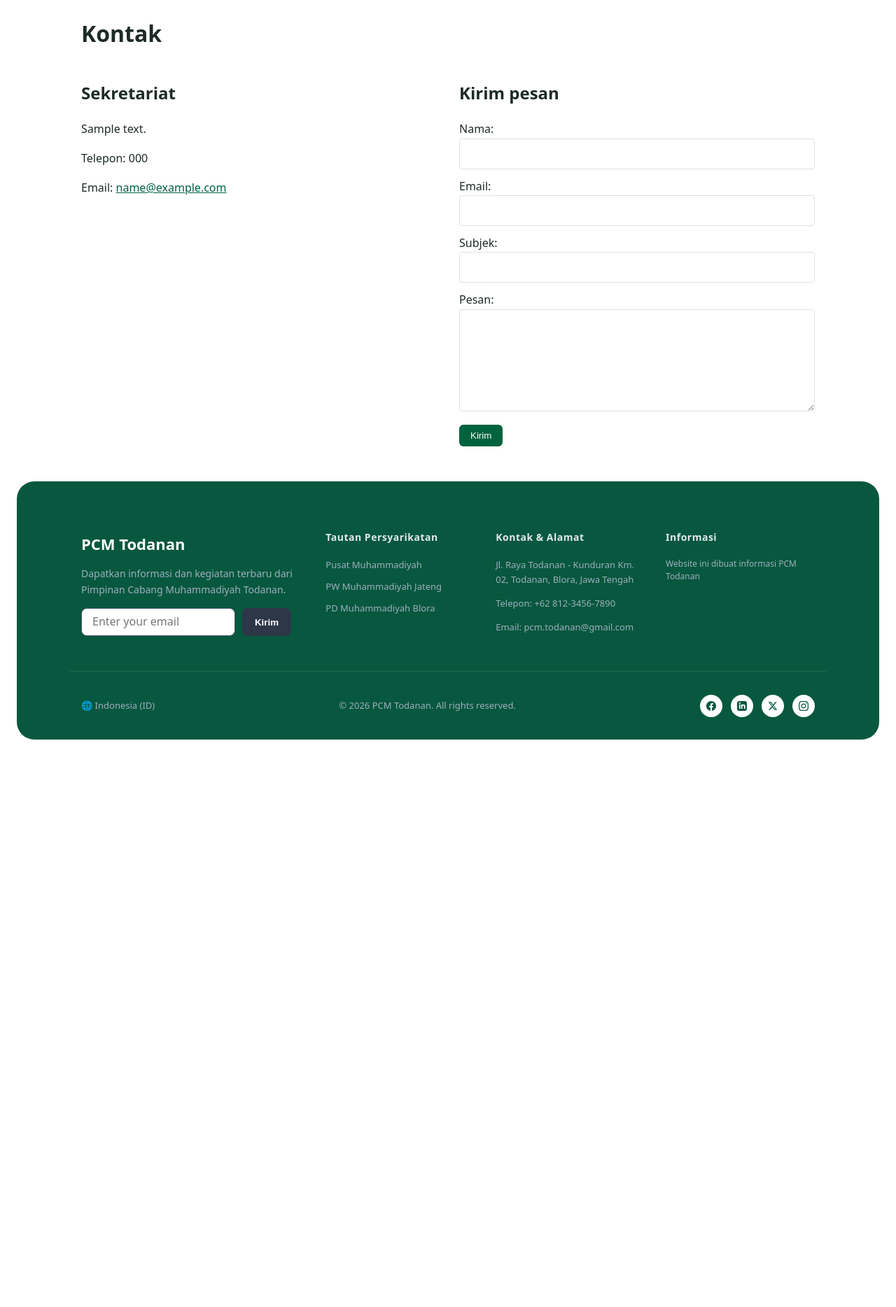
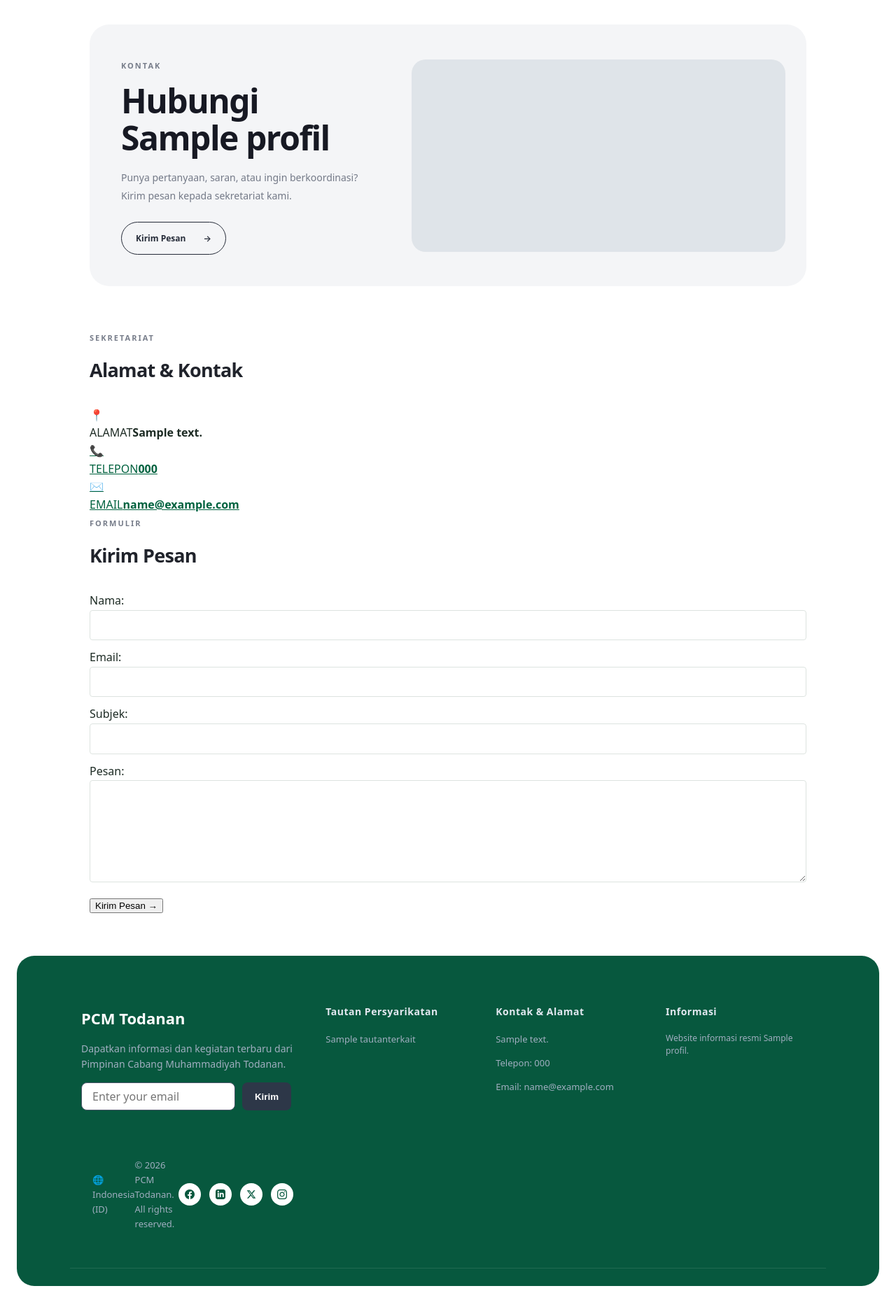
Before and after one commit to VickoBN/Group_i_Website_PCM_Todanan, a Django app: page /kontak/ in a window 1280 px wide. Shown: the part 84-1952 px from the top of the page at 70% size. Before the commit the page ends 1141 px from the top, so only its background shows below. Run offline with Django 5.2, Linux system fonts and the light colour scheme; tables that the repository leaves empty hold one stand-in row (values such as "Sample post"); parts of the project's set-up code (start-up, migrations or seed data) failed here and were passed over.

Commit message:
perbaikan di html

```diff
--- a/pcm_app/view_konten.py
+++ b/pcm_app/view_konten.py
@@ -21,12 +21,18 @@
 def berita_list(request):
     paginator = Paginator(Berita.objects.terbit(), 6)
     halaman = paginator.get_page(request.GET.get('page'))
-    return render(request, 'pcm_app/berita_list.html', {'halaman': halaman})
+    return render(request, 'pcm_app/berita.html', {
+        'halaman': halaman,
+        'daftar': halaman,
+    })
 
 def berita_detail(request, slug):
     berita = get_object_or_404(Berita.objects.terbit(), slug=slug)
     lainnya = Berita.objects.terbit().exclude(pk=berita.pk)[:3]
-    return render(request, 'pcm_app/berita_detail.html', {'berita': berita, 'lainnya': lainnya})
+    return render(request, 'pcm_app/berita.html', {
+        'berita': berita,
+        'daftar': lainnya,
+    })
 
 def agenda(request):
     sekarang = timezone.now()
--- a/templates/base.html
+++ b/templates/base.html
@@ -15,6 +15,7 @@
   <link rel='stylesheet' href='{% static 'css/berita.css' %}'>
   <link rel='stylesheet' href='{% static 'css/agenda.css' %}'>
   <link rel='stylesheet' href='{% static 'css/unduhan.css' %}'>
+  <link rel='stylesheet' href='{% static 'css/kontak.css' %}'>
 
 </head>
 <body>
--- a/templates/partials/footer.html
+++ b/templates/partials/footer.html
@@ -14,34 +14,32 @@
       </form>
     </div>
 
-    <!-- Kolom Kanan 1: Tautan Persyarikatan -->
-    <div class='footer-links-col'>
+        <div class='footer-links-col'>
       <h4>Tautan Persyarikatan</h4>
       <ul>
-        <li><a href='https://muhammadiyah.or.id' target='_blank' rel='noopener'>Pusat Muhammadiyah</a></li>
-        <li><a href='https://pwmuateng.or.id' target='_blank' rel='noopener'>PW Muhammadiyah Jateng</a></li>
-        <li><a href='#' target='_blank' rel='noopener'>PD Muhammadiyah Blora</a></li>
+        {% for t in tautan_list %}
+          <li><a href='{{ t.url }}' target='_blank' rel='noopener'>{{ t.nama }}</a></li>
+        {% empty %}
+          <li><a href='https://muhammadiyah.or.id' target='_blank' rel='noopener'>Pusat Muhammadiyah</a></li>
+        {% endfor %}
       </ul>
     </div>
 
-    <!-- Kolom Kanan 2: Kontak & Alamat -->
     <div class='footer-links-col'>
-      <h4>Kontak & Alamat</h4>
+      <h4>Kontak &amp; Alamat</h4>
       <ul>
-        <li><p>Jl. Raya Todanan - Kunduran Km. 02, Todanan, Blora, Jawa Tengah</p></li>
-        <li><p>Telepon: +62 812-3456-7890</p></li>
-        <li><p>Email: pcm.todanan@gmail.com</p></li>
+        {% if profil.alamat %}<li><p>{{ profil.alamat }}</p></li>{% endif %}
+        {% if profil.telepon %}<li><p>Telepon: <a href='tel:{{ profil.telepon }}'>{{ profil.telepon }}</a></p></li>{% endif %}
+        {% if profil.email %}<li><p>Email: <a href='mailto:{{ profil.email }}'>{{ profil.email }}</a></p></li>{% endif %}
       </ul>
     </div>
 
-    <!-- Kolom Kanan 3: Informasi Tugas -->
     <div class='footer-links-col'>
       <h4>Informasi</h4>
       <ul>
-        <li><p style="font-size: 12px; line-height: 1.5; color: #a0aec0;">Website ini dibuat informasi PCM Todanan</p></li>
+        <li><p style="font-size: 12px; line-height: 1.5; color: #a0aec0;">Website informasi resmi {{ profil.nama_singkat|default:'PCM Todanan' }}.</p></li>
       </ul>
     </div>
-  </div>
 
   <!-- Bagian Bawah: Copyright & Sosial Media -->
   <div class='container footer-bottom-flex'>
--- a/templates/pcm_app/kontak.html
+++ b/templates/pcm_app/kontak.html
@@ -1,21 +1,72 @@
 {% extends 'base.html' %}
-{% block title %}Kontak | {{ profil.nama_singkat }}{% endblock %}
+{% block title %}Kontak | {{ profil.nama_singkat|default:'PCM Todanan' }}{% endblock %}
+
 {% block content %}
-<h1>Kontak</h1>
-<div class='dua-kolom'>
-  <section>
-    <h2>Sekretariat</h2>
-    <p>{{ profil.alamat|default:'Alamat belum tersedia' }}</p>
-    {% if profil.telepon %}<p>Telepon: {{ profil.telepon }}</p>{% endif %}
-    {% if profil.email %}<p>Email: <a href='mailto:{{ profil.email }}'>{{ profil.email }}</a></p>{% endif %}
+<div class="beranda">
+
+  <section class="beranda-hero">
+    <div class="hero-content">
+      <span class="hero-label">KONTAK</span>
+      <h1>Hubungi {{ profil.nama_singkat|default:'PCM Todanan' }}</h1>
+      <p>Punya pertanyaan, saran, atau ingin berkoordinasi? Kirim pesan kepada sekretariat kami.</p>
+      <a href="#form-pesan" class="hero-button"><span>Kirim Pesan</span> <span>→</span></a>
+    </div>
+    <div class="hero-image pg-visual">
+      <div class="pg-visual-logo">{% include "Muhammadiyah.svg" %}</div>
+      <strong class="pg-visual-angka">✉</strong>
+      <span class="pg-visual-name">Hubungi Kami</span>
+    </div>
   </section>
-  <section>
-    <h2>Kirim pesan</h2>
-    <form method='post'>
-      {% csrf_token %}
-      {{ form.as_p }}
-      <button type='submit' class='tombol'>Kirim</button>
-    </form>
+
+  <section class="konten-section">
+    <div class="kt-layout">
+
+      <div class="kt-info">
+        <div class="section-heading">
+          <div>
+            <span class="section-label">SEKRETARIAT</span>
+            <h2>Alamat &amp; Kontak</h2>
+          </div>
+        </div>
+
+        {% if profil.alamat %}
+        <div class="kt-kartu">
+          <span class="kt-ikon">📍</span>
+          <div><span class="kt-label">ALAMAT</span><strong>{{ profil.alamat }}</strong></div>
+        </div>
+        {% endif %}
+
+        {% if profil.telepon %}
+        <a class="kt-kartu kt-link" href="tel:{{ profil.telepon }}">
+          <span class="kt-ikon">📞</span>
+          <div><span class="kt-label">TELEPON</span><strong>{{ profil.telepon }}</strong></div>
+        </a>
+        {% endif %}
+
+        {% if profil.email %}
+        <a class="kt-kartu kt-link" href="mailto:{{ profil.email }}">
+          <span class="kt-ikon">✉️</span>
+          <div><span class="kt-label">EMAIL</span><strong>{{ profil.email }}</strong></div>
+        </a>
+        {% endif %}
+      </div>
+
+      <div class="kt-form" id="form-pesan">
+        <div class="section-heading">
+          <div>
+            <span class="section-label">FORMULIR</span>
+            <h2>Kirim Pesan</h2>
+          </div>
+        </div>
+        <form method="post">
+          {% csrf_token %}
+          {{ form.as_p }}
+          <button type="submit" class="ud-tombol">Kirim Pesan <span>→</span></button>
+        </form>
+      </div>
+
+    </div>
   </section>
+
 </div>
 {% endblock %}
```
Also changed, not shown: templates/pcm_app/agenda.html (+78 -25 lines), templates/pcm_app/amal_usaha.html (+5 -14 lines), templates/pcm_app/beranda.html (+12 -65 lines), templates/pcm_app/berita.html (added, +73 -0 lines), templates/pcm_app/berita_detail.html (deleted, +0 -20 lines), templates/pcm_app/berita_list.html (deleted, +0 -20 lines), templates/pcm_app/unduhan.html (+41 -10 lines).
